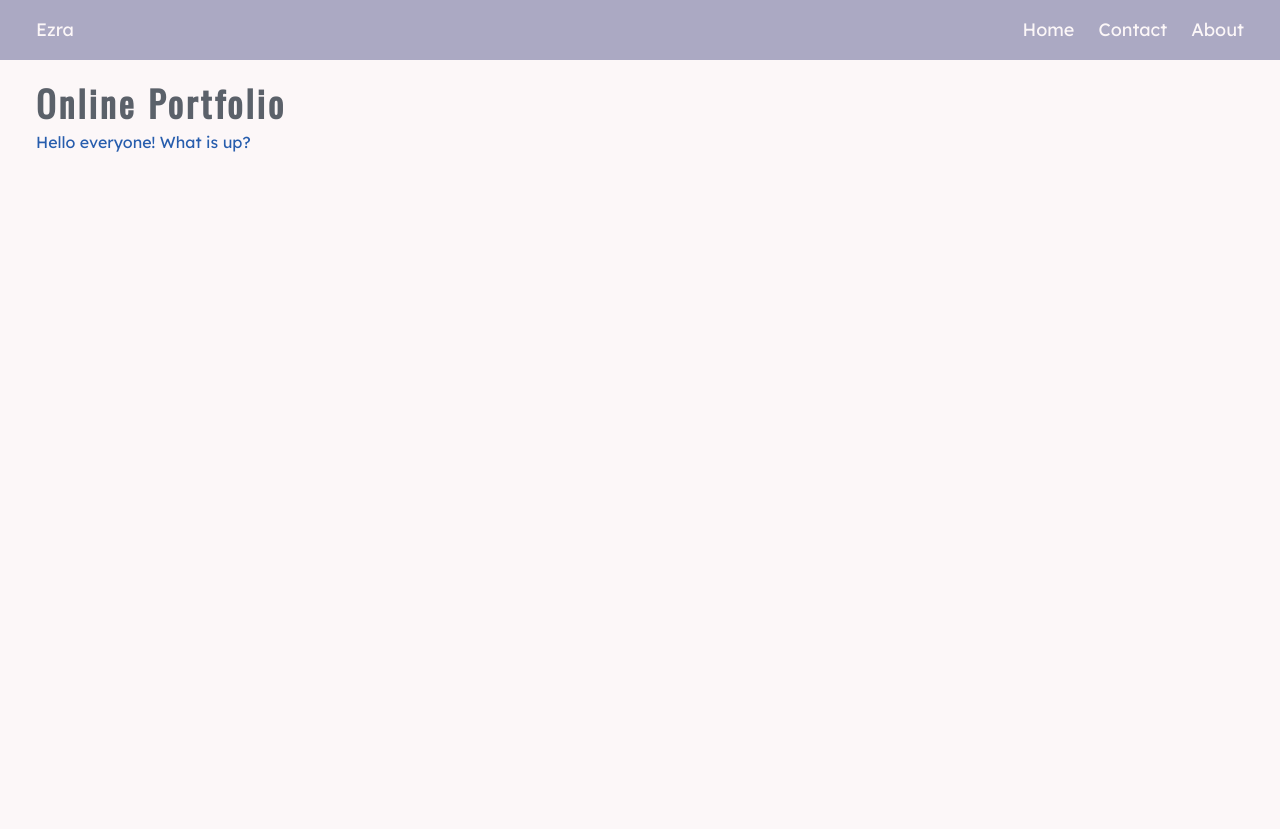
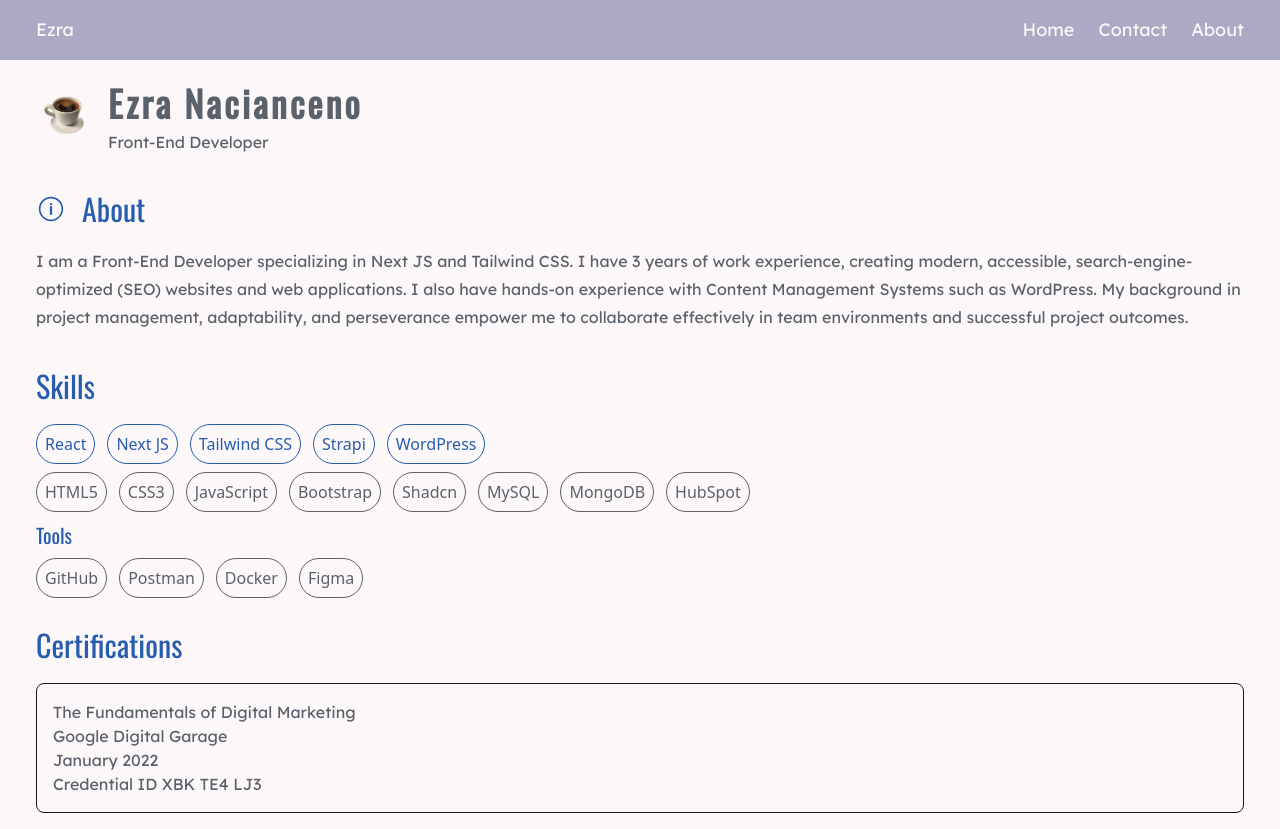
Before and after one commit to ezranacianceno/online-portfolio, a Next.js app: page / in a window 1280 px wide. Before the commit the page ends 800 px from the top, so only its background shows below. Built offline with nearby package versions, Linux system fonts and the light colour scheme.

Commit message:
Add Name, About,Skills, and Certifications components

```diff
--- a/app/globals.css
+++ b/app/globals.css
@@ -63,5 +63,16 @@ body {
     h2 {
         font-size: var(--text-3xl);
         font-family: var(--font-oswald);
+        color: var(--color-denim);
+    }
+
+    h3 {
+        font-family: var(--font-oswald);
+        font-size: var(--text-xl);
+        color: var(--color-denim);
+    }
+
+    p {
+        color: var(--color-dark-grey);
     }
 }
--- a/app/page.js
+++ b/app/page.js
@@ -1,12 +1,18 @@
+import About from '@/components/About';
+import Certifications from '@/components/Certifications';
+import Name from '@/components/Name';
 import Navbar from '@/components/Navbar';
+import Skills from '@/components/Skills';
 
 export default function Home() {
     return (
         <>
             <Navbar />
-            <div className="container">
-                <h1 className="font-varela text-dark-grey">Online Portfolio</h1>
-                <p className="text-denim">Hello everyone! What is up?</p>
+            <div className="container flex flex-col gap-8">
+                <Name />
+                <About />
+                <Skills />
+                <Certifications />
             </div>
         </>
     );
--- /dev/null
+++ b/components/About.js
@@ -0,0 +1,25 @@
+import { IoIosInformationCircleOutline } from 'react-icons/io';
+
+export default function About() {
+    return (
+        <div className="flex flex-col gap-4">
+            <div className="flex items-center gap-4">
+                <IoIosInformationCircleOutline
+                    className="text-denim"
+                    size={30}
+                />
+                <h2>About</h2>
+            </div>
+            <p className="leading-7">
+                I am a Front-End Developer specializing in Next JS and Tailwind
+                CSS. I have 3 years of work experience, creating modern,
+                accessible, search-engine-optimized (SEO) websites and web
+                applications. I also have hands-on experience with Content
+                Management Systems such as WordPress. My background in project
+                management, adaptability, and perseverance empower me to
+                collaborate effectively in team environments and successful
+                project outcomes.
+            </p>
+        </div>
+    );
+}
--- /dev/null
+++ b/components/Certifications.js
@@ -0,0 +1,13 @@
+export default function Certifications() {
+    return (
+        <div className="flex flex-col gap-4">
+            <h2>Certifications</h2>
+            <div className="border rounded-lg p-4">
+                <p>The Fundamentals of Digital Marketing</p>
+                <p>Google Digital Garage</p>
+                <p>January 2022</p>
+                <p>Credential ID XBK TE4 LJ3</p>
+            </div>
+        </div>
+    );
+}
--- /dev/null
+++ b/components/Name.js
@@ -0,0 +1,18 @@
+import Image from 'next/image';
+export default function Name() {
+    return (
+        <div className="flex gap-4 items-center">
+            <Image
+                src="/img_coffee.png"
+                width={50}
+                height={50}
+                alt="coffee icon"
+                className="w-14 h-14"
+            />
+            <div className="flex flex-col">
+                <h1 className="font-varela text-dark-grey">Ezra Nacianceno</h1>
+                <p>Front-End Developer</p>
+            </div>
+        </div>
+    );
+}
--- a/components/Navbar.js
+++ b/components/Navbar.js
@@ -9,7 +9,7 @@ export default function Navbar() {
         <nav className="bg-rose-quartz text-white text-lg">
             <div className="container p-4 flex justify-between">
                 <Link href="/">Ezra</Link>
-                <div>
+                <div className="flex items-center">
                     <button
                         className="md:hidden"
                         onClick={() => setIsOpen(!isOpen)}
@@ -23,11 +23,19 @@ export default function Navbar() {
                     {/* Mobile Menu */}
                     {isOpen && (
                         <div className="">
-                            <ul className="flex flex-col md:hidden gap-6 w-1/2 absolute z-99 top-14 right-0 p-4 h-full bg-rose-quartz/80">
+                            <ul className="flex flex-col md:hidden gap-6 w-1/2 absolute z-[99] top-14 right-0 p-4 h-full bg-rose-quartz/80">
                                 <li>
                                     <Link
                                         href="#home"
-                                        onClick={() => setIsOpen(!isOpen)}
+                                        onClick={() => {
+                                            // e.preventDefault();
+                                            // document
+                                            //     .getElementById('home')
+                                            //     .scrollIntoView({
+                                            //         behavior: 'smooth',
+                                            //     });
+                                            setIsOpen(!isOpen);
+                                        }}
                                         className="w-full flex"
                                     >
                                         Home
--- /dev/null
+++ b/components/Skills.js
@@ -0,0 +1,34 @@
+export default function Skills() {
+    return (
+        <div className="flex flex-col gap-4">
+            <h2>Skills</h2>
+            <p className="font-sans leading-10 text-denim">
+                <span className="border rounded-full p-2 mr-3">React</span>
+                <span className="border rounded-full p-2 mr-3">Next JS</span>
+                <span className="border rounded-full p-2 mr-3">
+                    Tailwind CSS
+                </span>
+                <span className="border rounded-full p-2 mr-3">Strapi</span>
+                <span className="border rounded-full p-2 mr-3">WordPress</span>
+            </p>
+            <p className="font-sans">
+                <span className="border rounded-full p-2 mr-3">HTML5</span>
+                <span className="border rounded-full p-2 mr-3">CSS3</span>
+                <span className="border rounded-full p-2 mr-3">JavaScript</span>
+                <span className="border rounded-full p-2 mr-3">Bootstrap</span>
+                <span className="border rounded-full p-2 mr-3">Shadcn</span>
+                <span className="border rounded-full p-2 mr-3">MySQL</span>
+                <span className="border rounded-full p-2 mr-3">MongoDB</span>
+                <span className="border rounded-full p-2 mr-3">HubSpot</span>
+            </p>
+
+            <h3 className="">Tools</h3>
+            <p className="font-sans">
+                <span className="border rounded-full p-2 mr-3">GitHub</span>
+                <span className="border rounded-full p-2 mr-3">Postman</span>
+                <span className="border rounded-full p-2 mr-3">Docker</span>
+                <span className="border rounded-full p-2 mr-3">Figma</span>
+            </p>
+        </div>
+    );
+}
```
Also changed, not shown: public/img_coffee.png (added).
